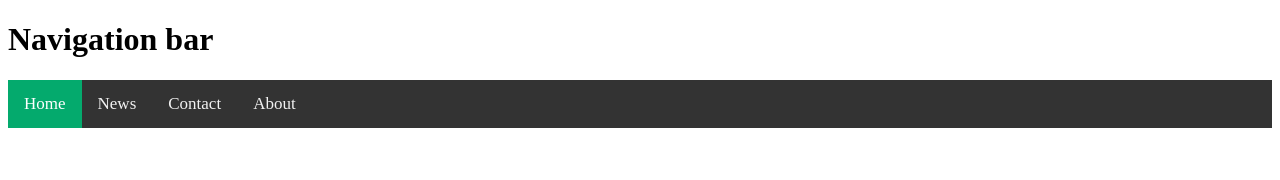
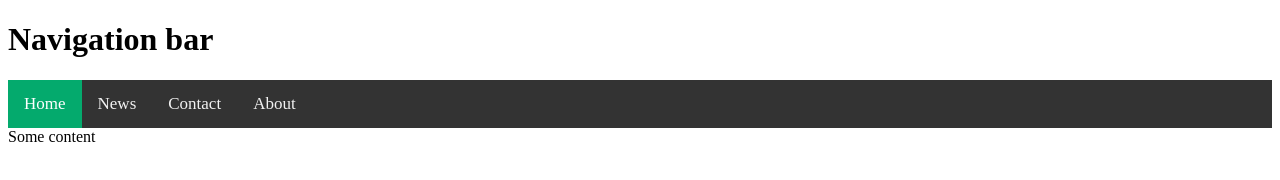
Before and after one commit to sanadivya06/git-practice, a plain HTML site: page index.html in a window 1280 px wide. Drawn offline with Linux system fonts and the light colour scheme.

Commit message:
Update index.html

```diff
--- a/index.html
+++ b/index.html
@@ -37,6 +37,7 @@
         <a href="#news" >News</a>
         <a href="#contact" >Contact</a>
         <a href="#about" >About</a>
-
+    </div>
+    <div> Some content </div>
 </body>
 </html>
```
